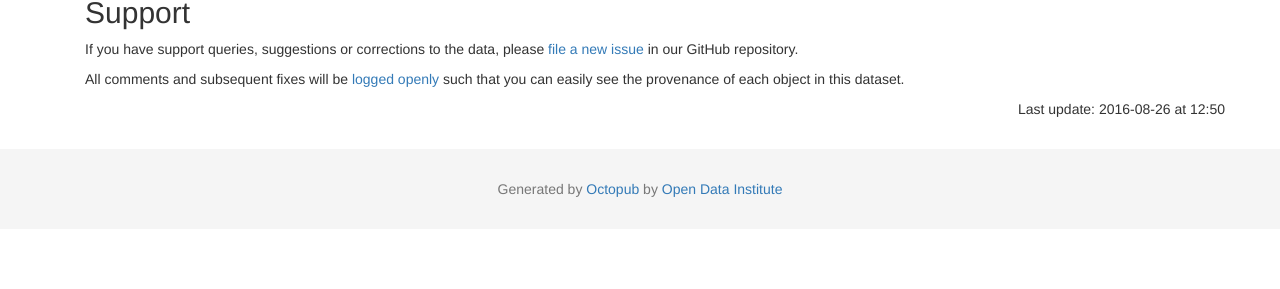
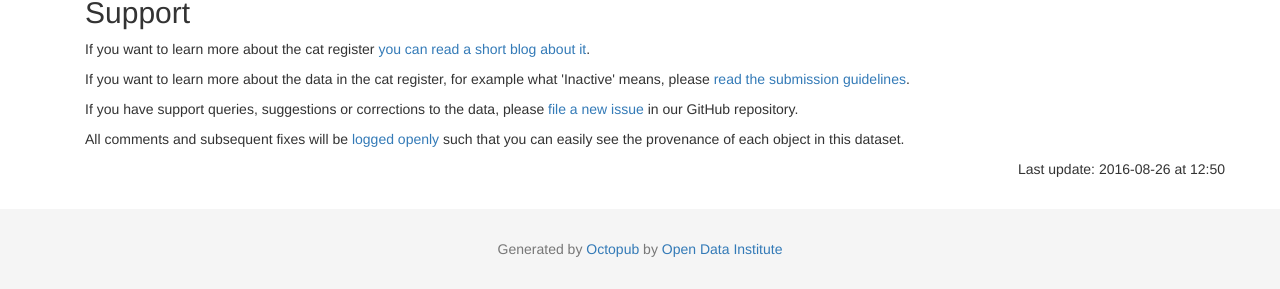
Before and after one commit to peterkwells/uk-government-cats, a Jekyll site: the page built from index.html, in a window 1280 px wide, cut to the strip 681-970 px from the top of the page. Built offline with Jekyll 4.4.1, drawn with Linux system fonts in a browser that asks for light colours; nearby versions of some CDN libraries; comment, search, counter and statistics services are not loaded; before the commit the page ends 910 px from its top, so only the background shows below that.

Commit message:
Adding links to readme and blog

```diff
--- a/index.html
+++ b/index.html
@@ -89,6 +89,10 @@ layout: default
 
   <h2>Support</h2>
 
+   <p>If you want to learn more about the cat register <a href="https://medium.com/@peterkwells/gov-cats-f143d4a7407b#.26x8cgrre" target="_blank">you can read a short blog about it</a>.</p>
+
+    <p>If you want to learn more about the data in the cat register, for example what 'Inactive' means, please <a href="https://github.com/peterkwells/uk-government-cats/blob/gh-pages/README.md" target="_blank">read the submission guidelines</a>.</p>
+
     <p>If you have support queries, suggestions or corrections to the data, please <a href="{{ site.github.issues_url }}" target="_blank">file a new issue</a> in our GitHub repository.</p>
 
 	  <p>All comments and subsequent fixes will be <a href="{{ site.github.issues_url }}" target="_blank">logged openly</a> such that you can easily see the provenance of each object in this dataset.</p>
```
